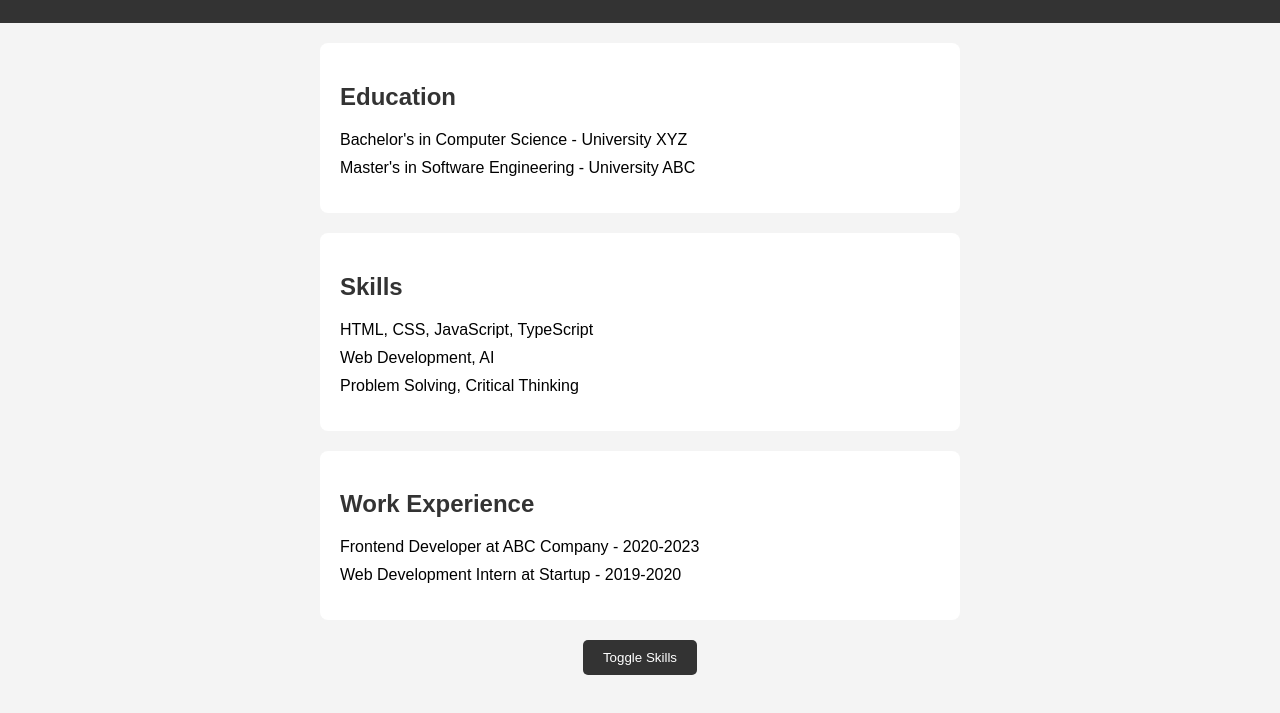
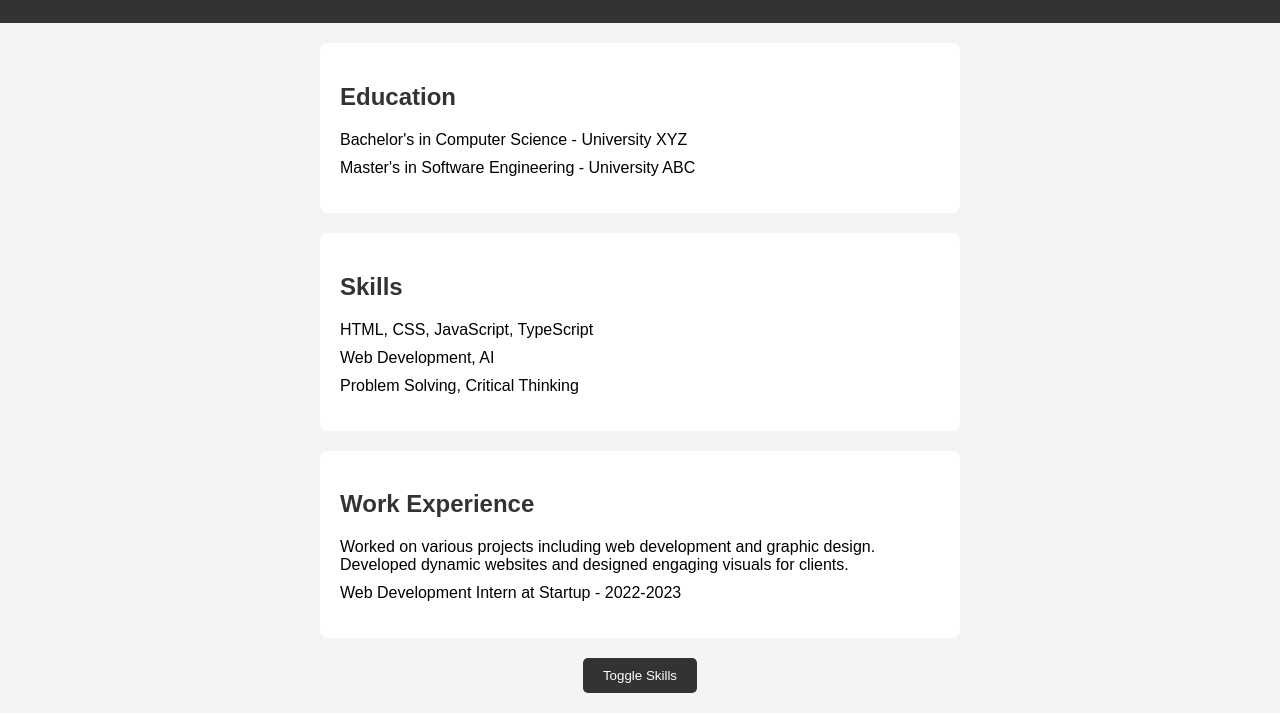
Before and after one commit to Raza1974/Static-Resume, a website: page index.html in a window 1280 px wide. Shown: the part 215-928 px from the top of the page. Drawn offline with Linux system fonts and the light colour scheme.

Commit message:
Update index.html

```diff
--- a/index.html
+++ b/index.html
@@ -35,8 +35,8 @@
     <section class="work-experience">
         <h2>Work Experience</h2>
         <ul>
-            <li>Frontend Developer at ABC Company - 2020-2023</li>
-            <li>Web Development Intern at Startup - 2019-2020</li>
+            <li> Worked on various projects including web development and graphic design. Developed dynamic websites and designed engaging visuals for clients.</li>
+            <li>Web Development Intern at Startup - 2022-2023</li>
         </ul>
     </section>
 
```
